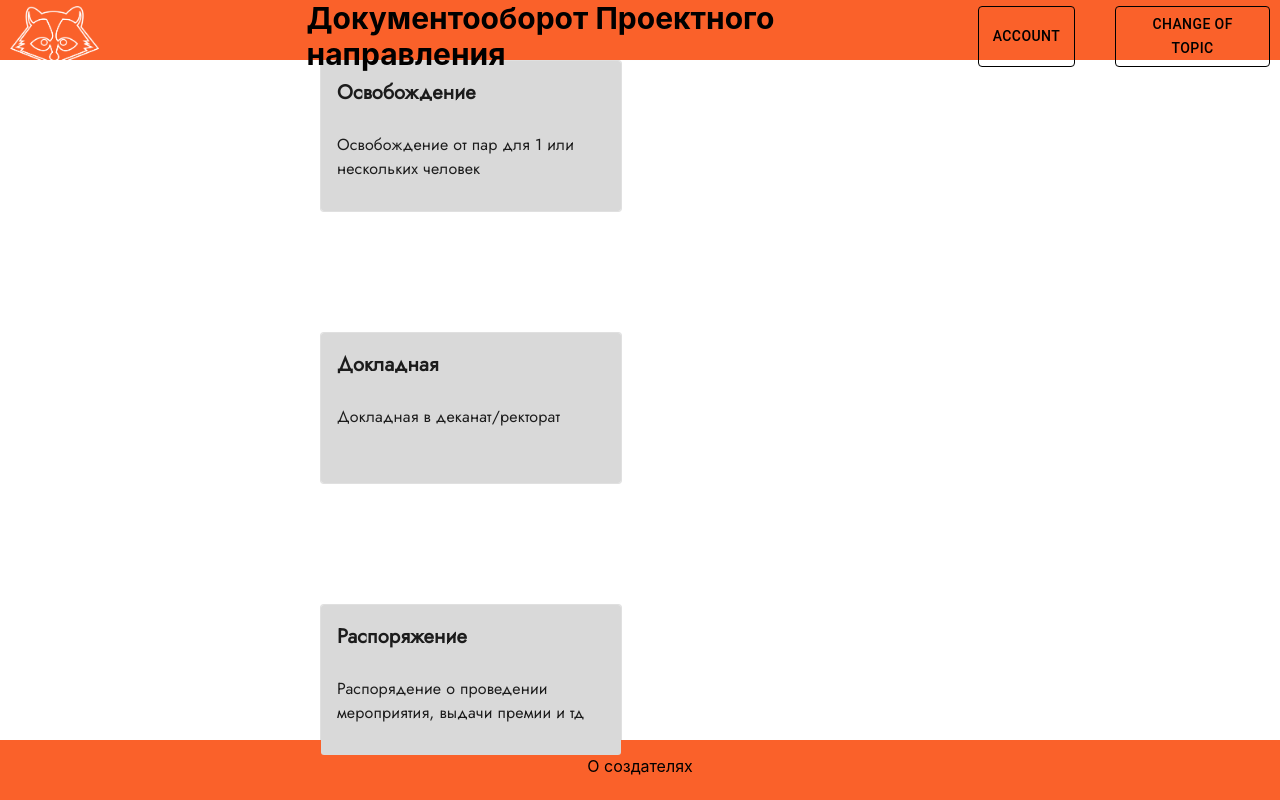
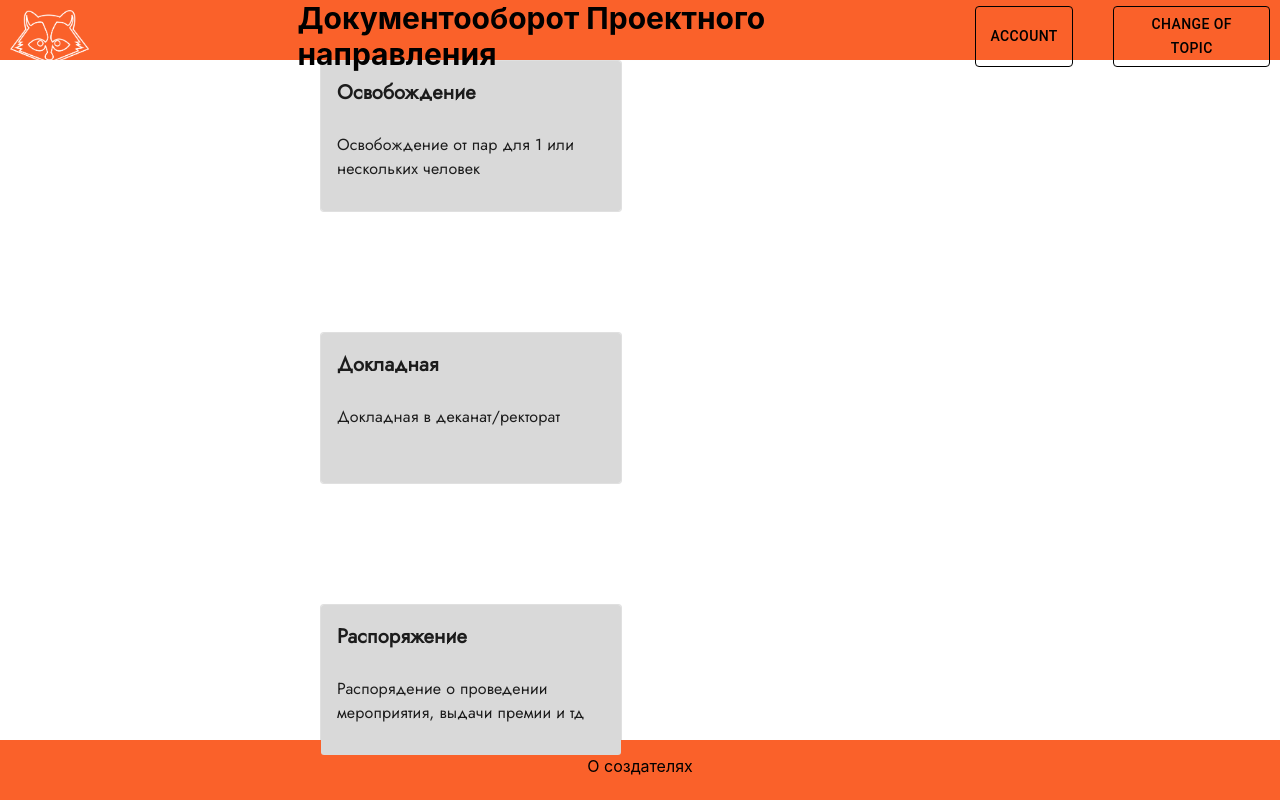
Before and after one commit to IT-FAMCS/documents, a React (Create React App) app in the folder front-doc/: page / in a window 1280 px wide. Shown: the top 800 px of the page. Built offline with nearby package versions, Linux system fonts and the light colour scheme.

Commit message:
fix:logo size

```diff
--- a/front-doc/src/App.css
+++ b/front-doc/src/App.css
@@ -22,9 +22,9 @@ main {
 }
 
 .logo {
-  margin: 0;
-  width: 90px;
-  height: 60px;
+  margin: 2px 0 0 0;
+  width: 80px;
+  height: 55px;
 }
 
 .header-text {
```
